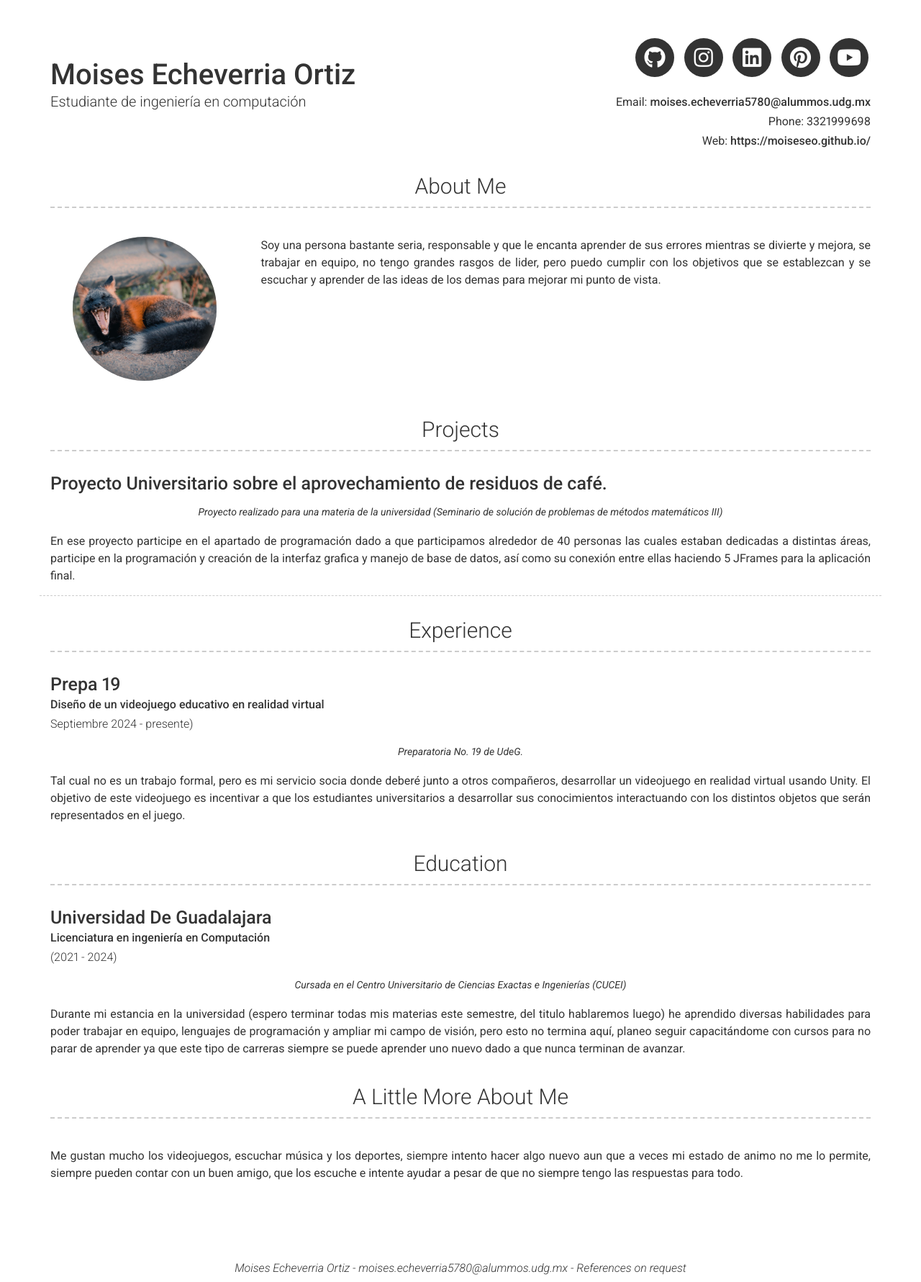
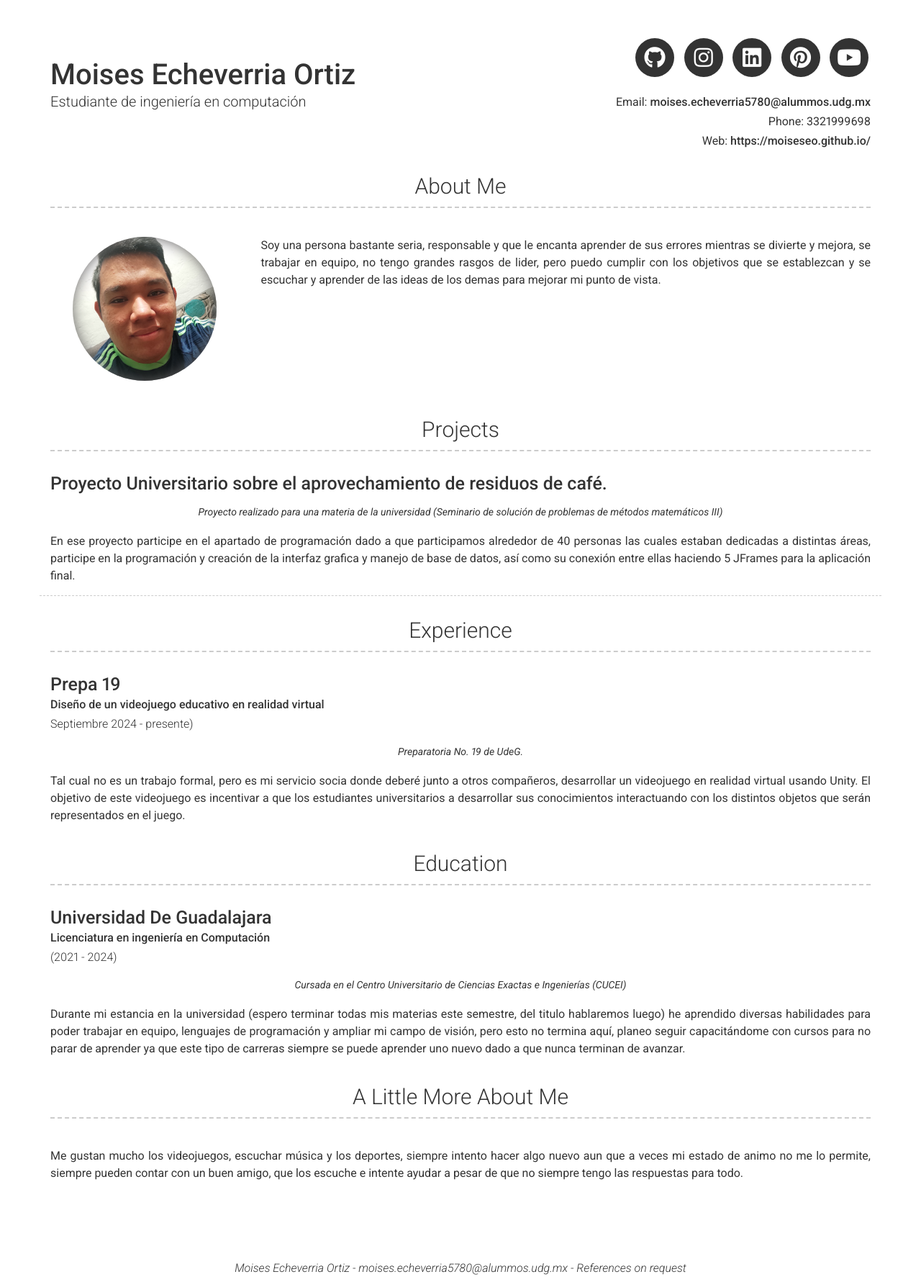
Before and after one commit to MoisesEO/moiseseo.github.io, a Jekyll site: the page built from index.md, in a window 1280 px wide. Shown: the whole page at 72% size. Built offline with Jekyll 4.4.1, drawn with Linux system fonts in a browser that asks for light colours; nearby versions of some CDN libraries.

Commit message:
Update foto

```diff
--- a/_config.yml
+++ b/_config.yml
@@ -51,7 +51,7 @@ youtube_username: MoisesEOrtiz
 
 # About Section
 # about_title: About Me (Use this to override about section title)
-about_profile_image: images/zorro_perfil.jpg
+about_profile_image: images/perfil.png
 about_content: | # this will include new lines to allow paragraphs
   Soy una persona bastante seria, responsable y que le encanta aprender de sus errores mientras se divierte y mejora, se trabajar en equipo, no tengo grandes rasgos de lider, pero puedo cumplir con los objetivos que se establezcan y se escuchar y aprender de las ideas de los demas para mejorar mi punto de vista.
 
```
